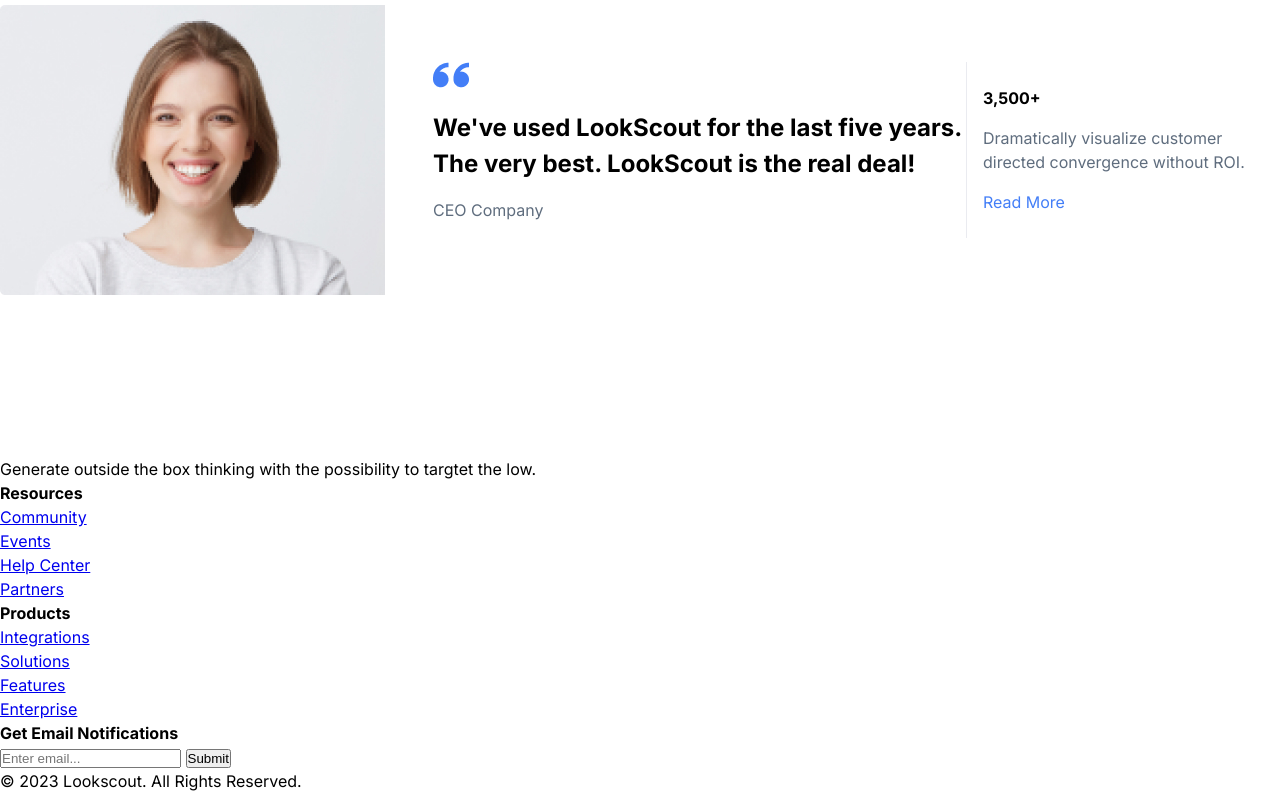
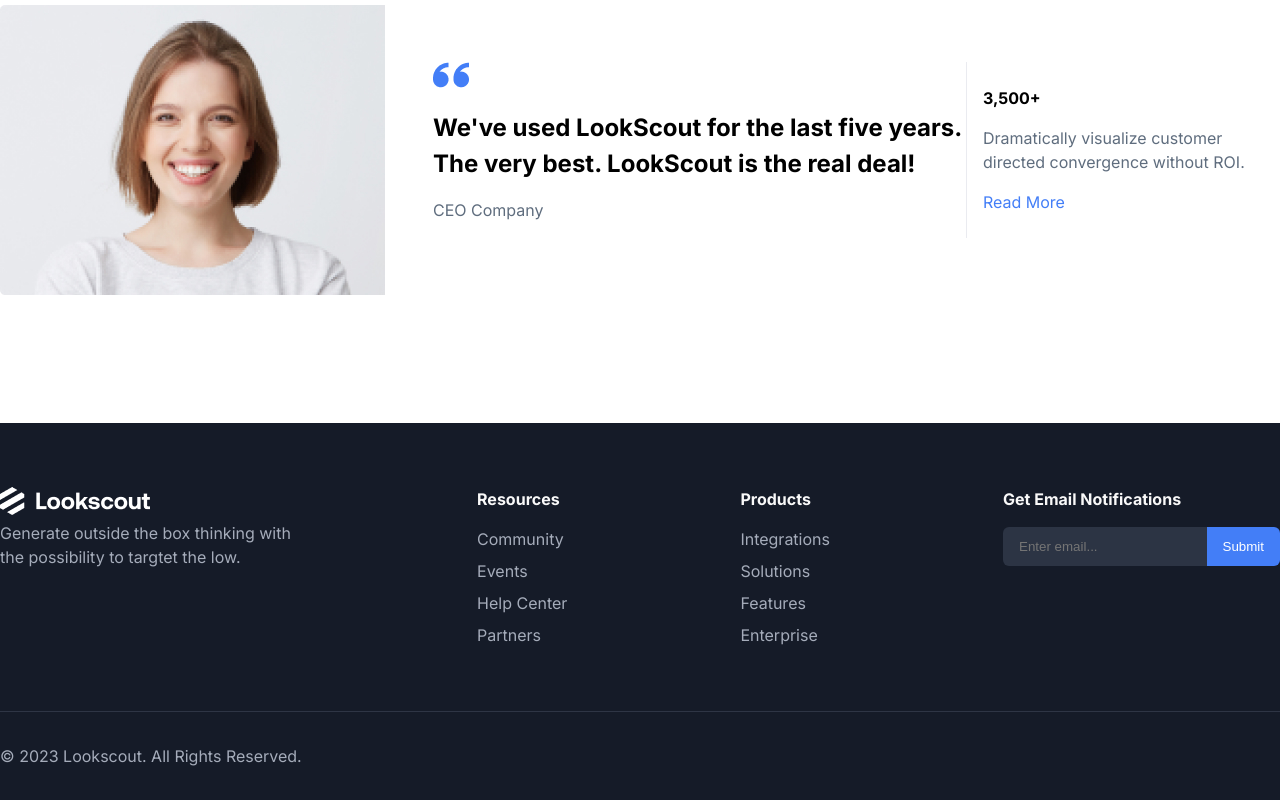
Before and after one commit to acunmedyaakademi/DAM-PROJECT, a plain HTML site: page careers.html in a window 1280 px wide. Shown: the part 4352-5152 px from the top of the page. Drawn offline with Linux system fonts and the light colour scheme.

Commit message:
footer style eklendi

```diff
--- a/assets/css/about.css
+++ b/assets/css/about.css
@@ -1356,3 +1356,69 @@
 .careers--testimonials-hero-text-right > * {
   margin-bottom: 1rem;
 }
+
+.careers--footer {
+  background-color: #151b28;
+}
+.careers--footer-wrapper {
+  max-width: 1280px;
+  margin-right: auto;
+  margin-left: auto;
+  display: flex;
+  justify-content: space-between;
+  padding: 64px 0;
+  border-bottom: 1px solid #2e3545;
+}
+
+.careers--footer-wrapper-logo {
+  flex-basis: 304px;
+}
+
+.careers--footer-wrapper-logo p {
+  margin-bottom: 16px;
+  color: #a5acba;
+}
+
+.careers--footer-form-group-email {
+  padding: 12px 16px;
+  background-color: #2c3444;
+  border: none;
+  border-top-left-radius: 6px;
+  border-bottom-left-radius: 6px;
+}
+
+.careers--footer-form-group-submit {
+  padding: 12px 16px;
+  background-color: #2c3444;
+  border: none;
+  border-top-right-radius: 6px;
+  border-bottom-right-radius: 6px;
+  margin-left: -10px;
+  color: #fff;
+  background-color: #437ef7;
+}
+
+.careers--footer-menu h4 {
+  margin-bottom: 16px;
+  color: #f9f9f9;
+}
+
+.careers--footer-menu-list {
+  display: flex;
+  flex-direction: column;
+  gap: 8px;
+  list-style: none;
+}
+
+.careers--footer-menu-list a {
+  text-decoration: none;
+  color: #a5acba;
+}
+
+.careers--footer-copy p {
+  color: #a5acba;
+  text-align: left;
+  padding: 32px 0;
+  width: 1280px;
+  margin: auto;
+}
```
